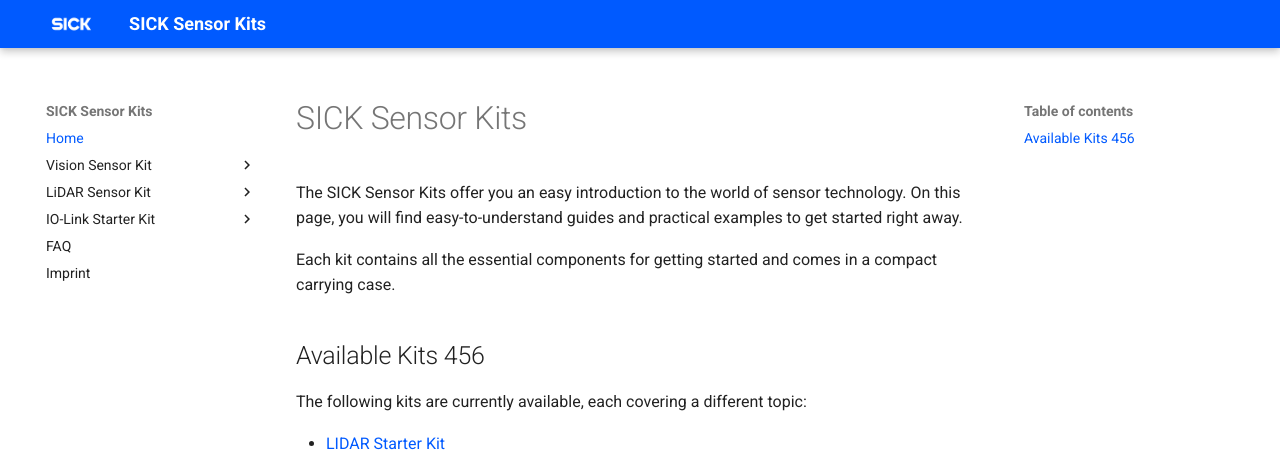
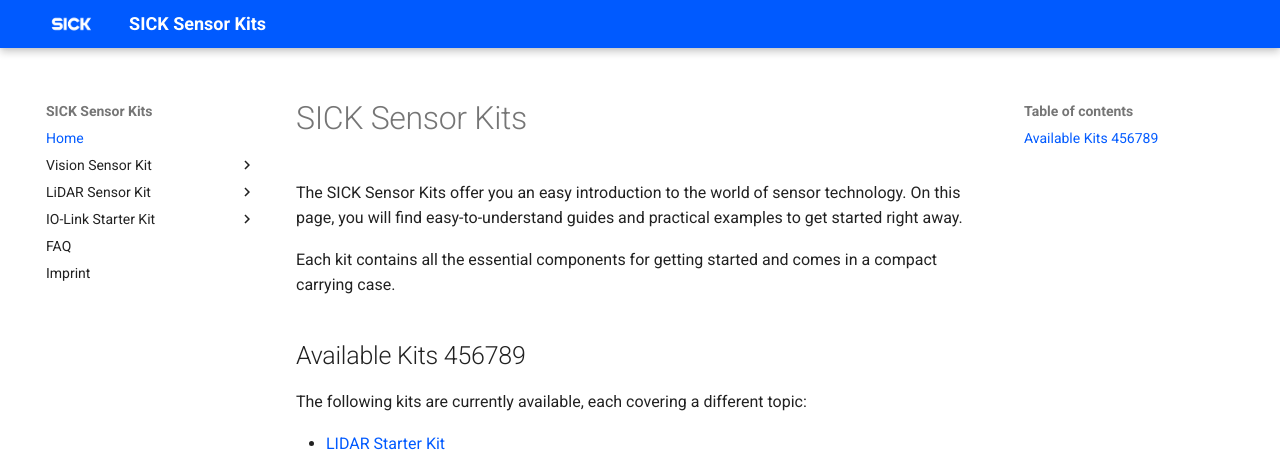
Before and after one commit to SICKAG/SICK-Sensor-Starter-Kits, an MkDocs documentation site: the page built from docs/index.md, in a window 1280 px wide. Shown: the top 454 px of the page. Built offline with MkDocs 1.6.1 and Material for MkDocs 9.7.7, drawn with Linux system fonts in a browser that asks for light colours.

Commit message:
test nummer 3

```diff
--- a/docs/index.md
+++ b/docs/index.md
@@ -3,7 +3,7 @@
 
 Each kit contains all the essential components for getting started and comes in a compact carrying case.
 
-## Available Kits 456 ##
+## Available Kits 456789 ##
 The following kits are currently available, each covering a different topic:
 
 - [LIDAR Starter Kit](lidar/lidar_overview.md)
```
Also changed, not shown: site/index.html.
